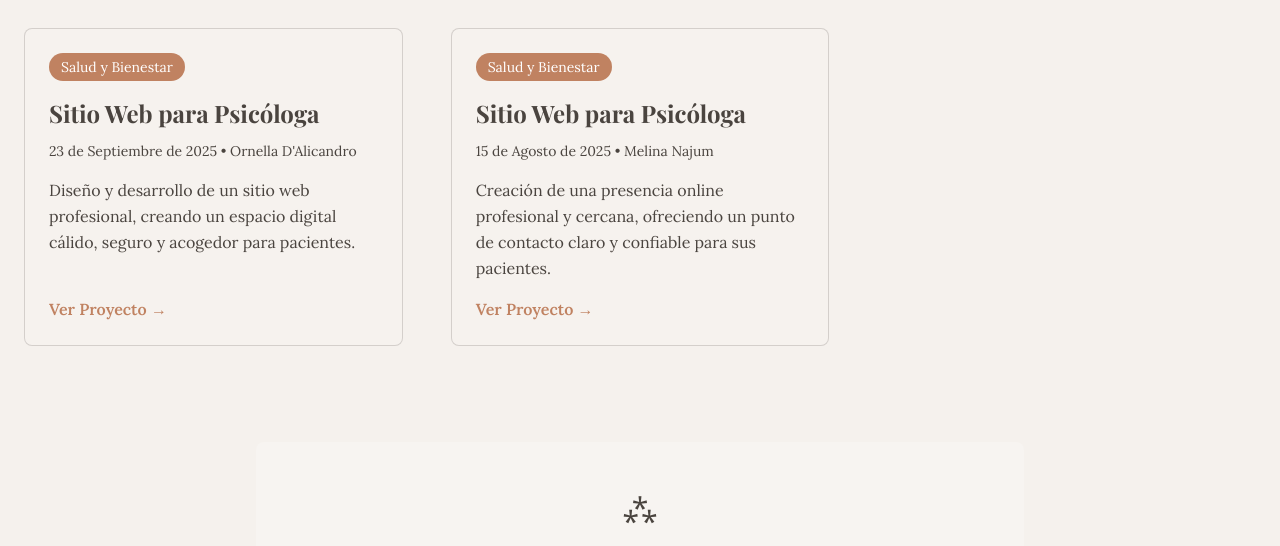
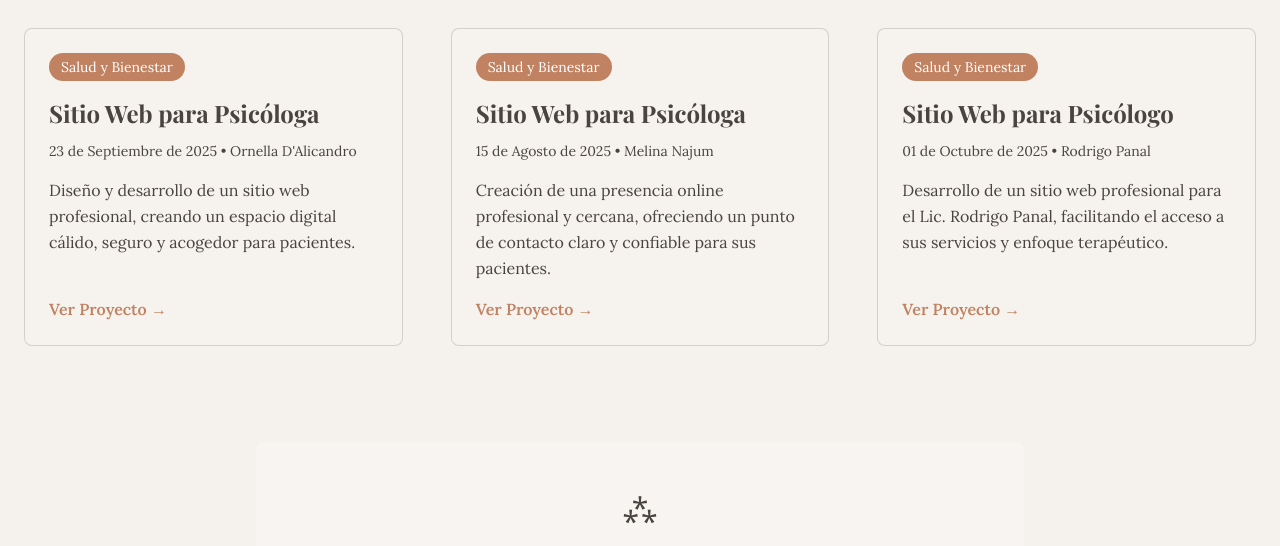
Before and after one commit to pagessktech/sam-mel, a plain HTML site: page index.html in a window 1280 px wide. Shown: the part 627-1173 px from the top of the page. Drawn offline with nearby package versions, Linux system fonts and the light colour scheme; a web font is replaced by a local one.

Commit message:
Update index.html

```diff
--- a/index.html
+++ b/index.html
@@ -174,6 +174,15 @@
                     fullDescription: "Para la Lic. Melina Najum, se desarrolló un sitio web que refleja su enfoque profesional y humano. La estructura fue diseñada para ser limpia y fácil de navegar, permitiendo a los visitantes encontrar información sobre sus servicios y contactarla de forma sencilla. El objetivo principal fue construir un espacio digital que genere confianza y facilite el primer paso para la terapia.",
                     liveUrl: "https://www.licmelinanajum.com.ar/"
                 },
+                {
+                    title: "Sitio Web para Psicólogo",
+                    category: "Salud y Bienestar",
+                    date: "01 de Octubre de 2025", // Fecha ficticia, ajusta si tenés la real
+                    author: "Rodrigo Panal",
+                    description: "Desarrollo de un sitio web profesional para el Lic. Rodrigo Panal, facilitando el acceso a sus servicios y enfoque terapéutico.",
+                    fullDescription: "Se implementó un sitio web completo para el Lic. Rodrigo Panal, diseñado para comunicar eficazmente su propuesta profesional en el ámbito de la psicología. Se buscó un diseño claro y una navegación sencilla para que los pacientes puedan conocer sus especialidades, acceder a recursos y contactarse fácilmente. La plataforma refuerza su presencia digital y profesionalismo.",
+                    liveUrl: "https://www.rodrigopanal.com.ar/"
+                },
             ];
 
             const portfolioGrid = document.getElementById('portfolio-grid');
```
